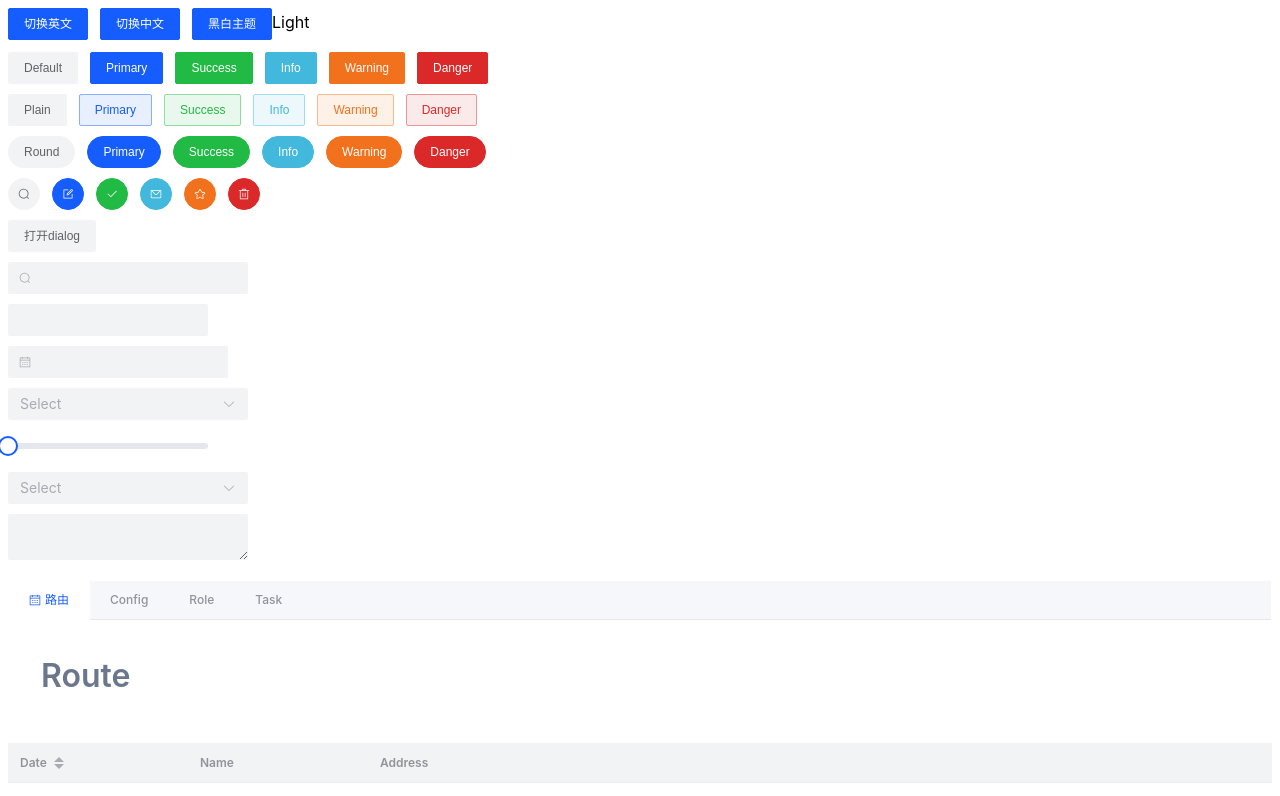
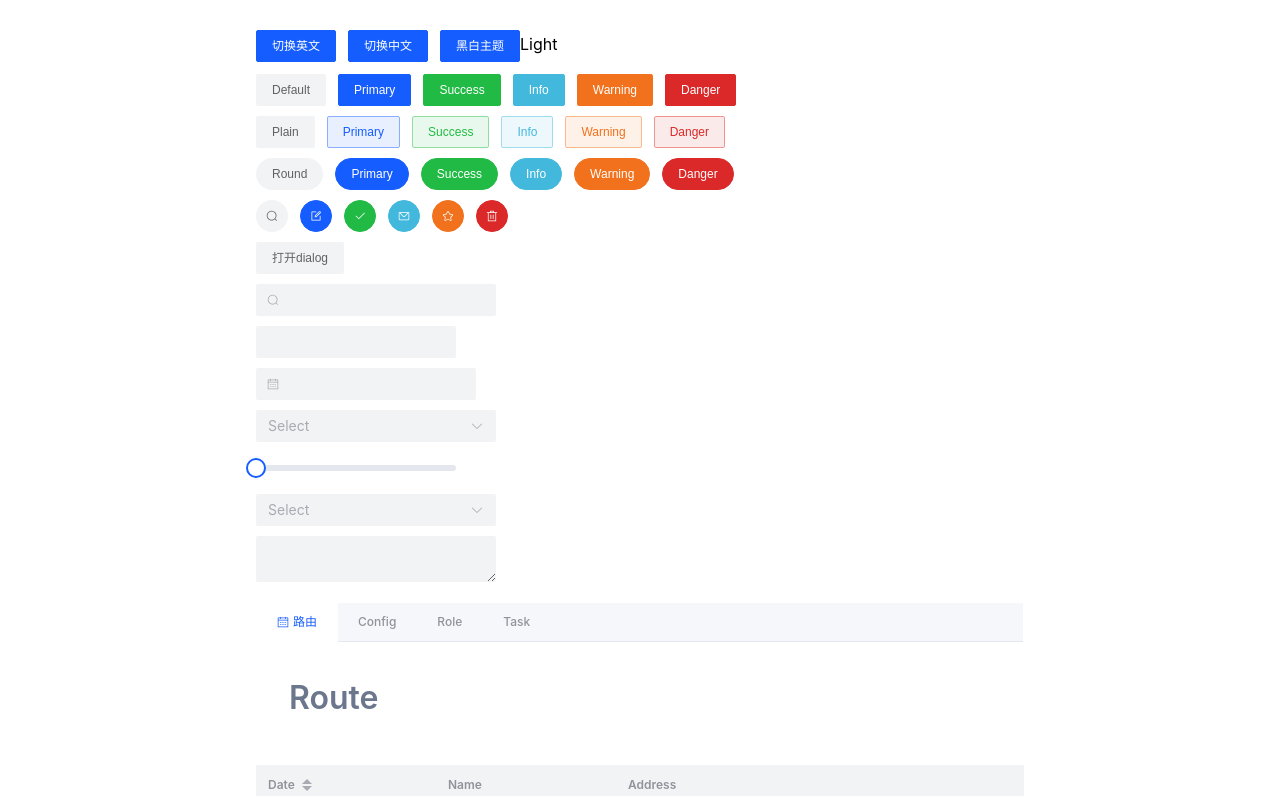
Before and after one commit to ALiangTech/element-plus-theme-demo, a Vue app: page / in a window 1280 px wide. Shown: the top 796 px of the page. Built offline with nearby package versions, Linux system fonts and the light colour scheme.

Commit message:
添加强制白色背景

```diff
--- a/src/components/HelloWorld.vue
+++ b/src/components/HelloWorld.vue
@@ -59,7 +59,7 @@ const popperOptions = {
 </script>
 
 <template>
-  <section>
+  <section style="width: 60vw;margin: 30px auto;">
     <el-config-provider :locale="locale">
       <div style="margin-bottom: 12px;">
         <ElButton  type="primary" @click="handleLangulang('en')">切换英文</ElButton>
--- a/src/dark.scss
+++ b/src/dark.scss
@@ -16,4 +16,5 @@ html.dark {
     .el-input__wrapper.is-focus {
         background-color: #ccc;
     }
+    background-color: black;
 }
--- a/src/theme.scss
+++ b/src/theme.scss
@@ -64,6 +64,7 @@ $--colors: (
 
 
 html {
+  background-color: white;
   .el-input__wrapper.is-focus {
       background-color: #fff;
   }
```
